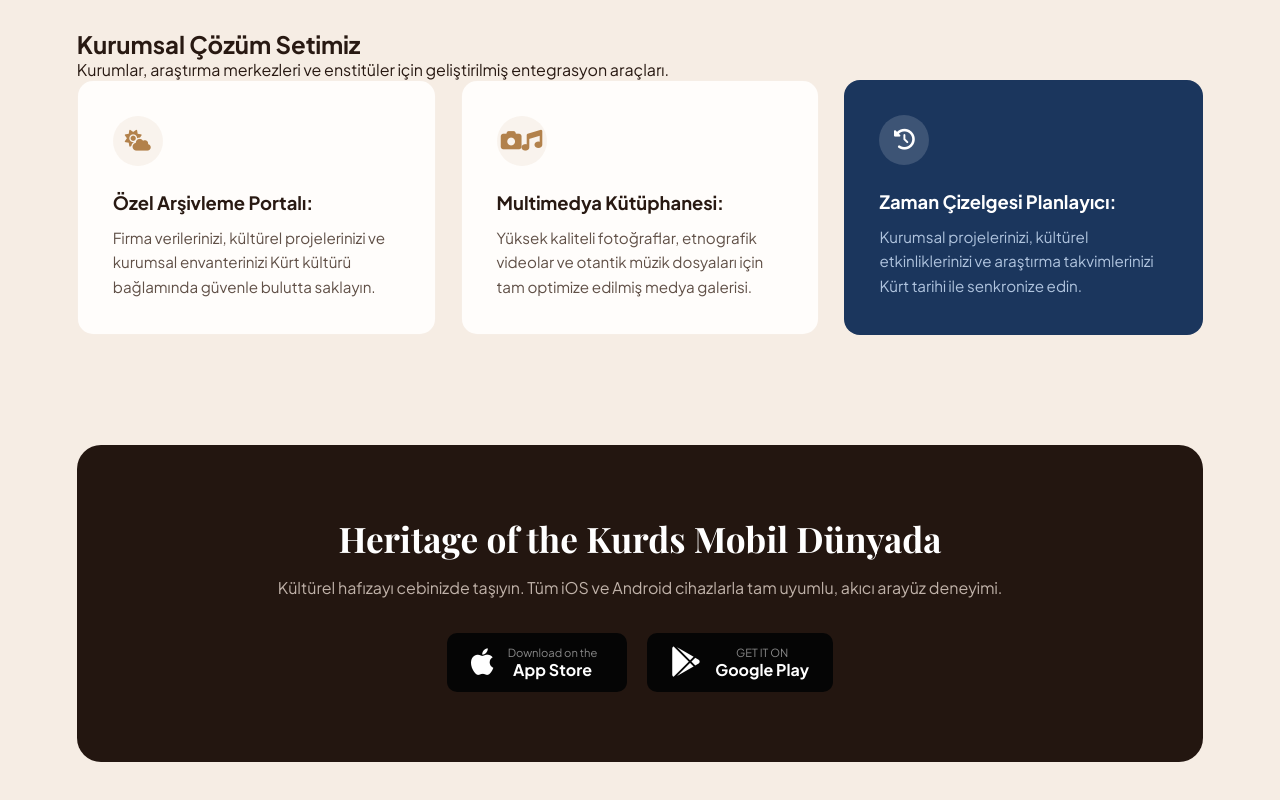
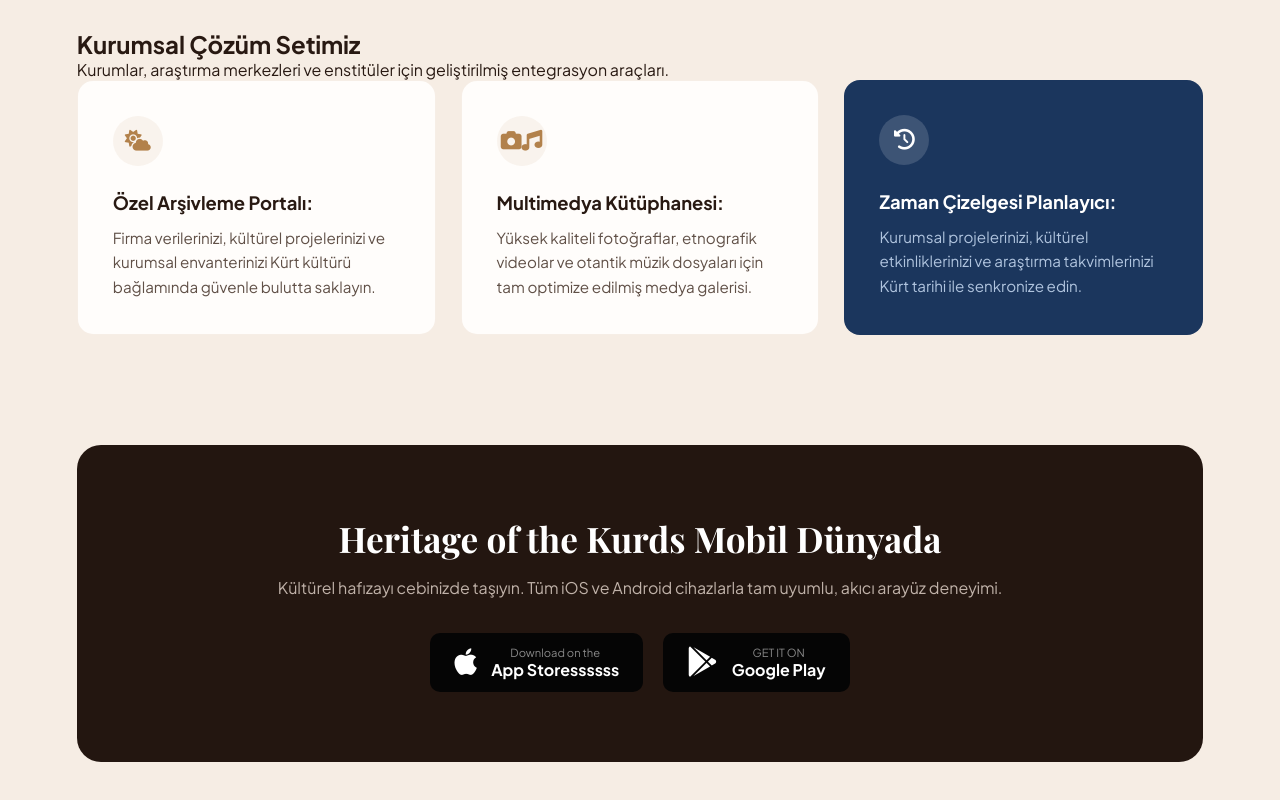
Before and after one commit to demyeman-blip/heritage-of-the-kurds, a plain HTML site: page index.html in a window 1280 px wide. Shown: the part 1346-2146 px from the top of the page. Drawn offline with nearby package versions, Linux system fonts and the light colour scheme; a web font is replaced by a local one.

Commit message:
testssss

```diff
--- a/index.html
+++ b/index.html
@@ -156,7 +156,7 @@
                     <i class="fa-brands fa-apple"></i>
                     <div class="badge-text-strings">
                         <span>Download on the</span>
-                        <strong>App Store</strong>
+                        <strong>App Storessssss</strong>
                     </div>
                 </a>
                 <a href="#" class="market-badge-link">
```
